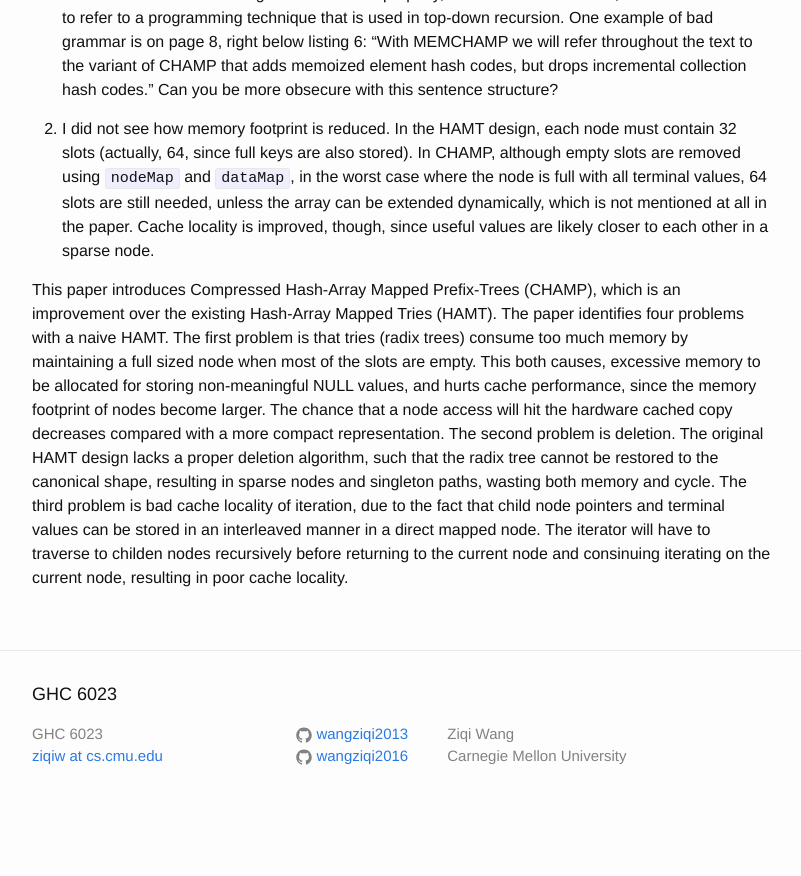
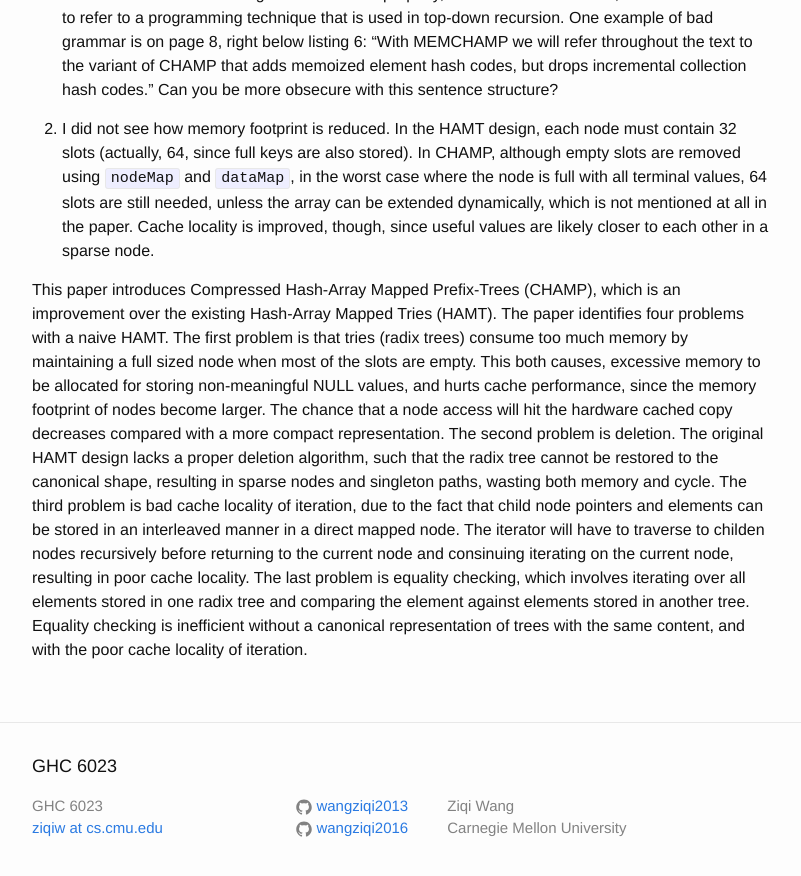
Before and after one commit to wangziqi2013/wangziqi2013.github.io, a Jekyll site: the page built from _posts/2020-08-08-CHAMP.markdown, in a window 1280 px wide and 900 px high, scrolled down 663 px. Shown: the top 876 px of the window, without its empty margins (238-1039 px from the left). Built offline with Jekyll 4.4.1, drawn with Linux system fonts in a browser that asks for light colours; before the commit the page ends 1491 px from its top, so only the background shows below that.

Commit message:
Finish problems

```diff
--- a/_posts/2020-08-08-CHAMP.markdown
+++ b/_posts/2020-08-08-CHAMP.markdown
@@ -40,6 +40,10 @@ of nodes become larger. The chance that a node access will hit the hardware cach
 more compact representation.
 The second problem is deletion. The original HAMT design lacks a proper deletion algorithm, such that the radix tree cannot
 be restored to the canonical shape, resulting in sparse nodes and singleton paths, wasting both memory and cycle.
-The third problem is bad cache locality of iteration, due to the fact that child node pointers and terminal values can be
+The third problem is bad cache locality of iteration, due to the fact that child node pointers and elements can be
 stored in an interleaved manner in a direct mapped node. The iterator will have to traverse to childen nodes recursively
 before returning to the current node and consinuing iterating on the current node, resulting in poor cache locality.
+The last problem is equality checking, which involves iterating over all elements stored in one radix tree and comparing
+the element against elements stored in another tree.
+Equality checking is inefficient without a canonical representation of trees with the same content, and with the poor
+cache locality of iteration.
```
